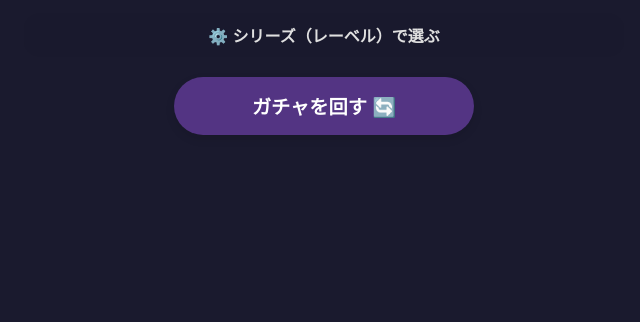
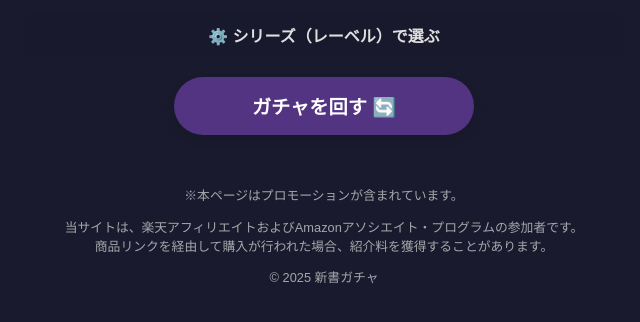
Before and after one commit to n00xxy/shinsho_gacha, a plain HTML site: page index.html in a window 1280 px wide. Shown: the part 136-458 px from the top of the page, without its empty margins (316-956 px from the left). Drawn offline with nearby package versions, Linux system fonts and the light colour scheme; a web font is replaced by a local one.

Commit message:
Update index.html
プロモーションを含むことを明記

```diff
--- a/index.html
+++ b/index.html
@@ -71,8 +71,18 @@
                 </details>
             </div>
         </div>
-    </div>
 
-    <script src="script.js"></script>
+        <footer>
+            <div class="footer-note" style="margin-top: 50px; font-size: 0.8rem; opacity: 0.7;">
+                <p>※本ページはプロモーションが含まれています。</p>
+                <p>
+                    当サイトは、楽天アフィリエイトおよびAmazonアソシエイト・プログラムの参加者です。<br>
+                    商品リンクを経由して購入が行われた場合、紹介料を獲得することがあります。
+                </p>
+                <p>&copy; 2025 新書ガチャ</p>
+            </div>
+        </footer>
+
+    </div> <script src="script.js"></script>
 </body>
 </html>
```
